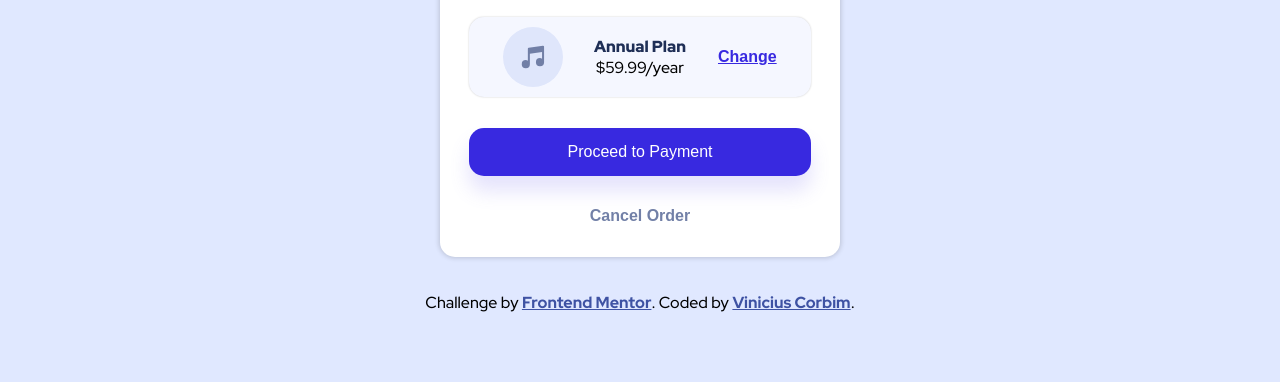
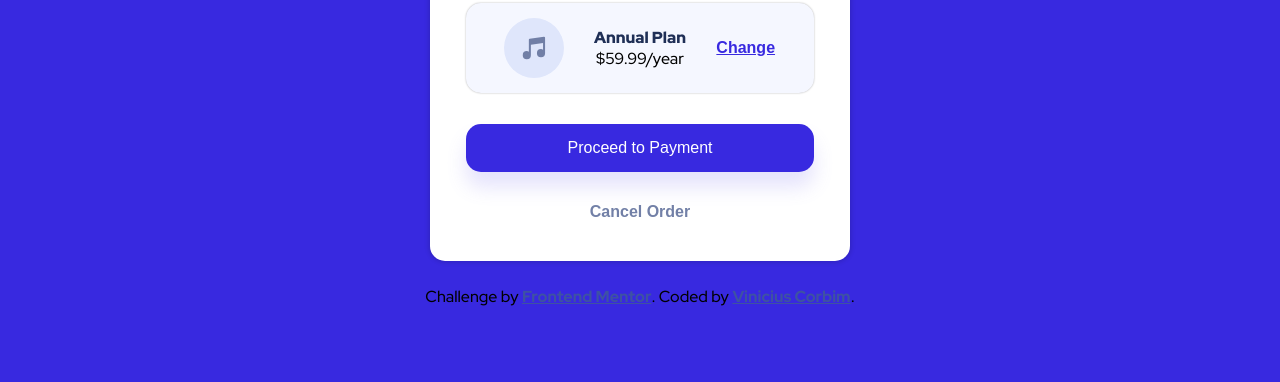
Before and after one commit to ViniciusCorbim/order-summary-card, a plain HTML site: page index.html in a window 1280 px wide. Shown: the part 418-800 px from the top of the page. Drawn offline with Linux system fonts and the light colour scheme.

Commit message:
atualizações

```diff
--- a/assets/scss/responsive-elements.scss
+++ b/assets/scss/responsive-elements.scss
@@ -9,7 +9,7 @@
       article {
         div {
           width: 95%;
-          padding: 10px;
+          padding: 15px;
           grid-template-columns: 1fr 1fr 1fr;
           grid-template-rows: 1fr 1fr;
           grid-template-areas:
--- a/assets/scss/style.scss
+++ b/assets/scss/style.scss
@@ -10,7 +10,7 @@
 }
 
 body {
-  background-color: $color6;
+  background-color: $color2;
   background-image: url(../images/patternBackgroundMobile.svg);
   background-repeat: no-repeat;
   background-size: contain;
@@ -20,11 +20,11 @@ body {
 
 main {
   width: 90vw;
-  max-width: 400px;
+  max-width: 420px;
   background-color: $color-white;
   box-shadow: 0px 0px 5px 1px rgba(0, 0, 0, 0.164);
-  margin: 25px auto;
-  padding-bottom: 32px;
+  margin: 15px auto;
+  padding-bottom: 40px;
   border-radius: 15px;
   overflow: hidden;
 
@@ -36,7 +36,7 @@ main {
     }
 
     article {
-      width: 90%;
+      width: 87%;
       margin: auto;
 
       h1,
@@ -57,9 +57,9 @@ main {
 
       div {
         background-color: $color3;
-        box-shadow: 0px 0px 2px rgba(0, 0, 0, 0.212);
+        box-shadow: 0px 0px 2px rgba(0, 0, 0, 0.315);
         width: 75%;
-        padding: 10px 5px;
+        padding: 15px 5px;
         border-radius: 15px;
         margin: 20px auto;
         display: grid;
```
Also changed, not shown: assets/css/style.css, 1 other file.
